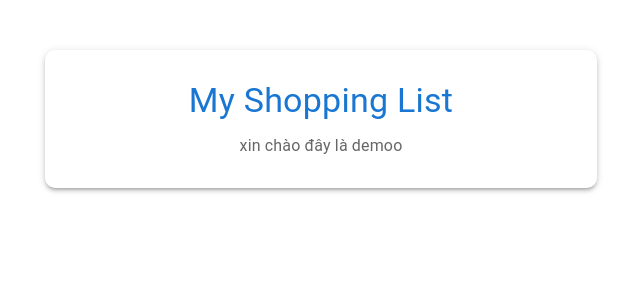
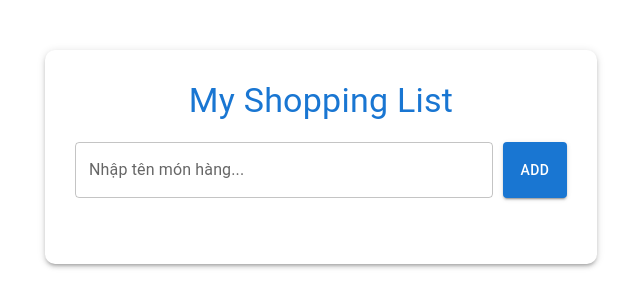
Before and after one commit to vangthanhphat/candidate-screening-project, a React (Create React App) app: page / in a window 1280 px wide. Shown: the top 308 px of the page, without its empty margins (319-959 px from the left). Built offline with nearby package versions, Linux system fonts and the light colour scheme.

Commit message:
code phần nhập liệu danh sách nhập, nhập khi chỉ có khoản trắng

```diff
--- a/src/App.jsx
+++ b/src/App.jsx
@@ -1,32 +1,57 @@
-import { Container, Typography, Paper } from '@mui/material';
+import React, { useState } from 'react';
+import { Container, Typography, Paper, TextField, Button, List, ListItem, ListItemText } from '@mui/material';
 
-// nội dung trang web
 function App() {
+  // "intems là một mảng, setItems cho phép mở ra và thay đồ vật bên trong. mãng dc khởi tạo rỗng[])
+  const [items, setItems] = useState([]);
+
+  // "inputValue chô phép thêm vào, setInputValue cho phép nhập liệu'')
+  const [inputValue, setInputValue] = useState('');
+
+  // "Add"
+  // stim cắt bỏ dấu cách
+  const handleAddItem = () => {
+
+    if (inputValue.trim() === '') return;
+
+    // Thêm món mới vào danh sách hiện tại
+    // Nếu ô nhập liệu trống thì không làm gì cả
+    setItems([...items, { name: inputValue.trim(), completed: false }]);
+
+    // Xóa chữ trong ô nhập liệu đi để nhập món khác
+    setInputValue('');
+  };
+
   return (
     <Container maxWidth="sm" style={{ marginTop: '50px' }}>
-      {/* maxWidth="sm" giới hạn chiều rộng ở mức nhỏ */}
-      {/* style={{ marginTop: '50px' }} đẩy khối cách mép trình duyệt 50px */}
-
       <Paper elevation={3} style={{ padding: '30px', borderRadius: '10px' }}>
-        {/* elevation={3} độ bóng mức 3 */}
-        {/* style={{ padding: '30px' }} tạo khoảng trống cách lề 30 px */}
-        {/* borderRadius: '10px' bo bốn góc */}
-
         <Typography variant="h4" align="center" color="primary" fontWeight="bold" gutterBottom>
           My Shopping List
         </Typography>
-        {/*variant="h4": cỡ chữ tương đương thẻ 4
-        align="center" thằng này căn giữ
-        color="primary" màu xanh
-        fontWeight="bold" : in đập chữ
-        gutterbottom thêm khoảng cách với dòng tiếp theo
-        */}
-        <Typography variant="body1" align="center" color="textSecondary">
-          {/*variant="body 1" cỡ chứ mặc đinh
-          align="center"
-          code */}
-          xin chào đây là demoo
-        </Typography>
+
+        {/* Khu vực nhập liệu */}
+        <div style={{ display: 'flex', gap: '10px', marginBottom: '20px', marginTop: '20px' }}>
+          <TextField
+            fullWidth
+            label="Nhập tên món hàng..."
+            variant="outlined"
+            value={inputValue}
+            onChange={(e) => setInputValue(e.target.value)}
+          />
+          <Button variant="contained" color="primary" onClick={handleAddItem}>
+            Add
+          </Button>
+        </div>
+
+        {/* Khu vực hiển thị danh sách */}
+        <List>
+          {items.map((item, index) => (
+            <ListItem key={index} divider>
+              <ListItemText primary={item.name} />
+            </ListItem>
+          ))}
+        </List>
+
       </Paper>
     </Container>
   );
```
